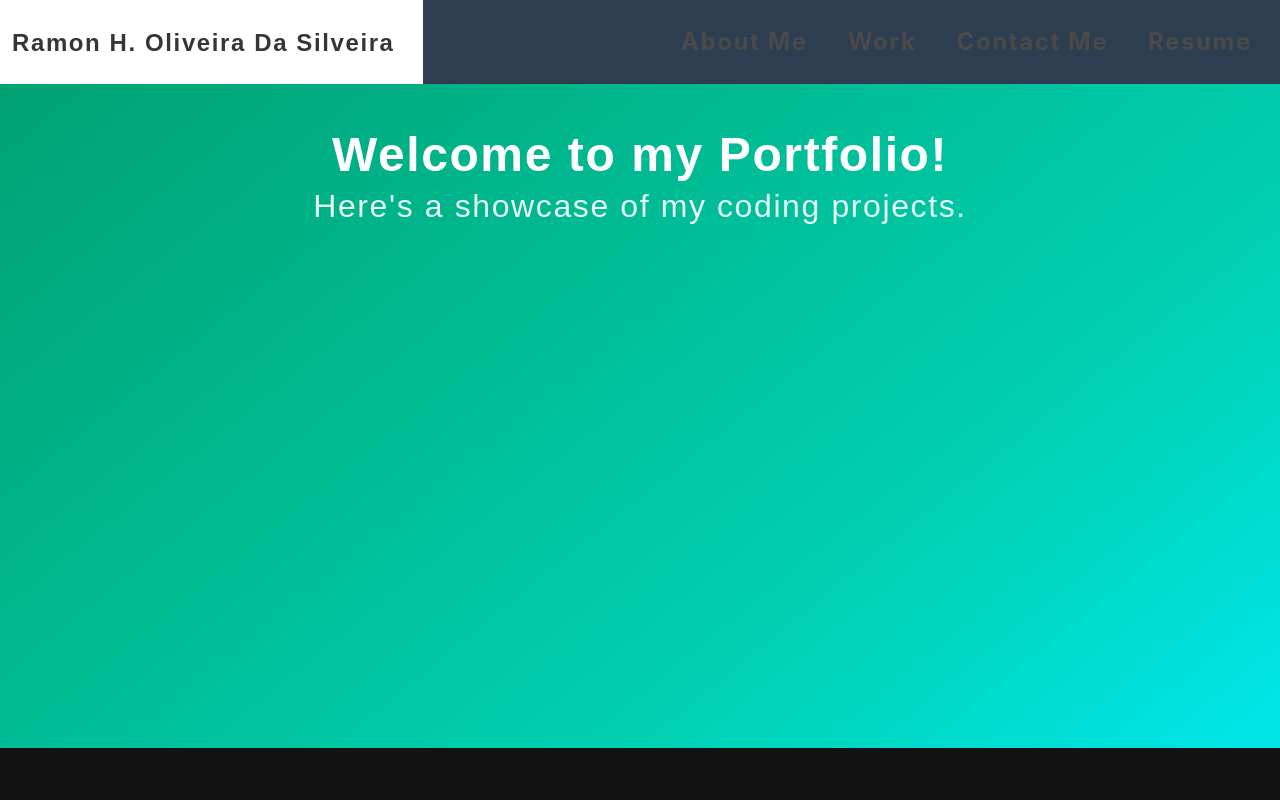
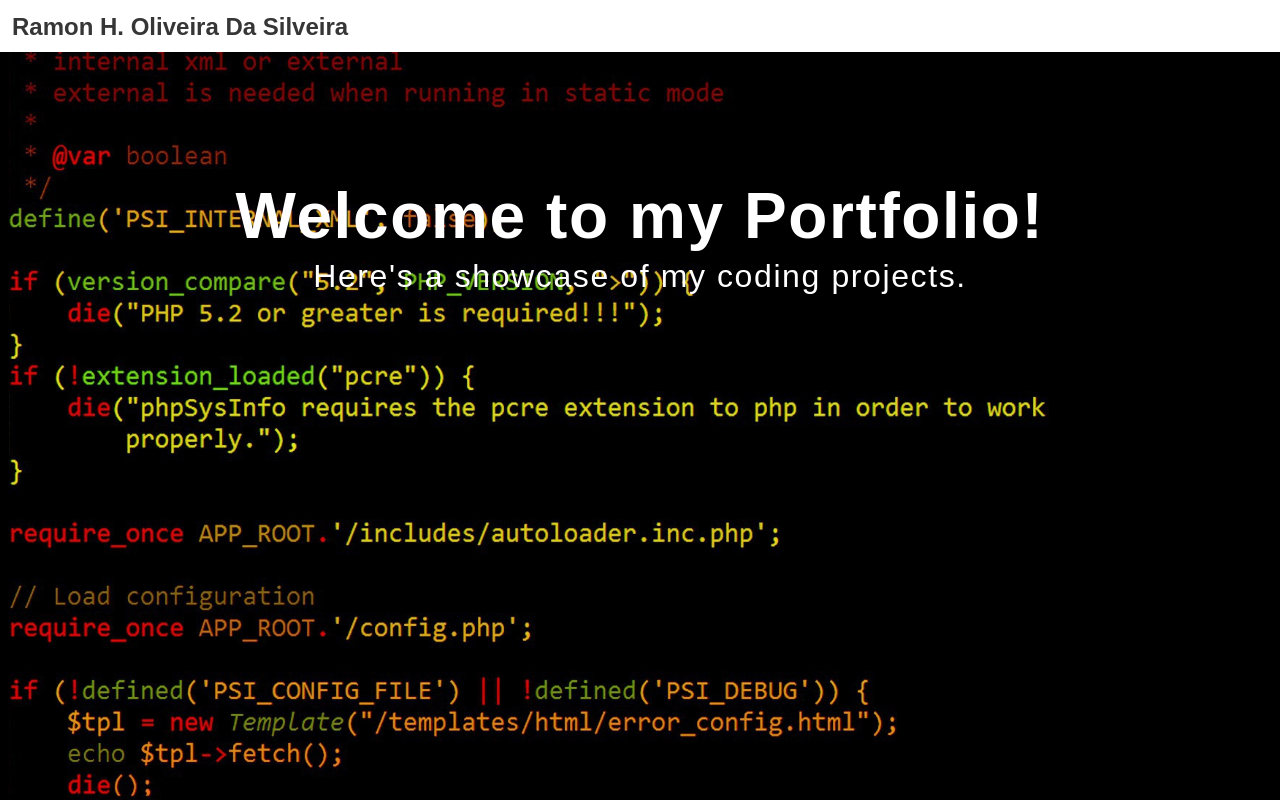
Before and after one commit to RamonHODS/Portfolio, a plain HTML site: page index.html in a window 1280 px wide. Shown: the top 800 px of the page. Drawn offline with nearby package versions, Linux system fonts and the light colour scheme; a script that the page names is missing.

Commit message:
Better improvements

```diff
--- a/Assets/style.css
+++ b/Assets/style.css
@@ -6,7 +6,7 @@ html {
 body {
   font-family: Arial, sans-serif;
   color: #fff;
-  background-color: #121212;
+  background-color: #ffffff;
 }
 
 a {
@@ -19,50 +19,24 @@ h1, h2, h3, h4, h5, h6 {
   color: #fff;
 }
 
-/* Navbar styles */
-.navbar {
-  background-color: #2c3e50;
-  border-bottom: none;
-}
-
-.navbar-brand .navbar-item {
-  font-size: 2rem;
-  font-weight: 700;
-  letter-spacing: 0.1rem;
-}
-
-.navbar-burger {
-  color: #fff;
-}
-
-.navbar-menu {
-  background-color: #2c3e50;
-  padding: 1rem 0;
-}
-
-.navbar-item {
-  font-size: 1.5rem;
-  font-weight: 700;
-  letter-spacing: 0.1rem;
-  margin-right: 1rem;
-}
-
-.navbar-item:hover {
-  background-color: #34495e;
-}
-
 /* Hero section styles */
 .hero {
-  background-image: url('./images/pexels-markus-spiske-4439901.jpg');
+  position: relative;
+  background-image: url('./images/code-583795.jpg');
   background-size: cover;
   background-position: center;
   padding: 5rem 0;
 }
 
-.has-background {
-  background-image: url('./images/pexels-markus-spiske-4439901.jpg');
-  background-size: cover;
-  background-position: center;
+.hero::before {
+  content: '';
+  position: absolute;
+  top: 0;
+  left: 0;
+  width: 100%;
+  height: 100%;
+  background-color: rgba(0, 0, 0, 0.5);
+  z-index: -1;
 }
 
 .hero-body {
@@ -71,19 +45,48 @@ h1, h2, h3, h4, h5, h6 {
   align-items: center;
   justify-content: center;
   text-align: center;
+  color: #ffffff;
 }
 
 .hero .title {
   font-size: 4rem;
   font-weight: 700;
   letter-spacing: 0.1rem;
+  color: #ffffff;
 }
 
 .hero .subtitle {
   font-size: 2rem;
   font-weight: 400;
   letter-spacing: 0.1rem;
+  color: #ffffff;
 }
+
+/* Navbar styles */
+.navbar.is-fixed-top {
+  position: relative;
+  z-index: 2;
+}
+
+.navbar-brand .navbar-item {
+  color: #ffffff;
+  font-size: 1.5rem;
+  font-weight: bold;
+}
+/*
+.navbar-menu {
+  background-color: rgba(0, 0, 0, 0.5);
+} */
+
+.navbar-item {
+  color: #ffffff;
+}
+
+.navbar-burger {
+  color: #ffffff;
+}
+
+
 
 /* About section styles */
 #about {
@@ -124,7 +127,7 @@ h1, h2, h3, h4, h5, h6 {
 }
 
 #work .card {
-  background-color: #2c3e50;
+  background-color: #89CFF0;
   color: #fff;
   height: 100%;
   display: flex;
@@ -139,7 +142,7 @@ h1, h2, h3, h4, h5, h6 {
 }
 
 #work .card-footer {
-  background-color: #34495e;
+  background-color: #89CFF0;
 }
 
 #work .card-footer-item {
@@ -263,3 +266,69 @@ h1, h2, h3, h4, h5, h6 {
 .foot-social-icons .fa:hover {
   color: #9c4668;
 }
+
+/* Mobile styles */
+@media screen and (max-width: 768px) {
+  /* Hero section */
+  .hero .title {
+    font-size: 2.5rem;
+  }
+
+  .hero .subtitle {
+    font-size: 1.5rem;
+  }
+
+  /* About section */
+  .section .column.is-two-thirds {
+    flex: 100%;
+  }
+
+  .section .column {
+    flex: 100%;
+    margin-bottom: 2rem;
+  }
+}
+
+/* Tablet styles */
+@media screen and (min-width: 769px) and (max-width: 1024px) {
+  /* Hero section */
+  .hero .title {
+    font-size: 3rem;
+  }
+
+  .hero .subtitle {
+    font-size: 1.8rem;
+  }
+
+  /* About section */
+  .section .column.is-two-thirds {
+    flex: 70%;
+  }
+
+  .section .column {
+    flex: 30%;
+    margin-bottom: 0;
+  }
+}
+
+/* Desktop styles */
+@media screen and (min-width: 1025px) {
+  /* Hero section */
+  .hero .title {
+    font-size: 4rem;
+  }
+
+  .hero .subtitle {
+    font-size: 2rem;
+  }
+
+  /* About section */
+  .section .column.is-two-thirds {
+    flex: 60%;
+  }
+
+  .section .column {
+    flex: 40%;
+    margin-bottom: 0;
+  }
+}
--- a/index.html
+++ b/index.html
@@ -2,8 +2,8 @@
 <html>
   <head>
     <title>My Portfolio</title>
+    <link rel="stylesheet" href="https://cdn.jsdelivr.net/npm/bulma@0.9.3/css/bulma.min.css">
     <link rel="stylesheet" href="./Assets/style.css">
-    <link rel="stylesheet" href="https://cdn.jsdelivr.net/npm/bulma@0.9.3/css/bulma.min.css">
 
   </head>
 
@@ -31,7 +31,7 @@
       </div>
     </header>
 
-    <section id="hero" class="hero is-fullheight-with-navbar is-primary is-bold has-background">
+    <section id="hero" class="hero is-fullheight-with-navbar">
       <div class="hero-body">
         <div class="container">
           <h1 class="title is-1">
@@ -43,6 +43,7 @@
         </div>
       </div>
     </section>
+
 
     <section id="about" class="section">
       <div class="container">
```
Also changed, not shown: Assets/images/code-583795.jpg (added).
